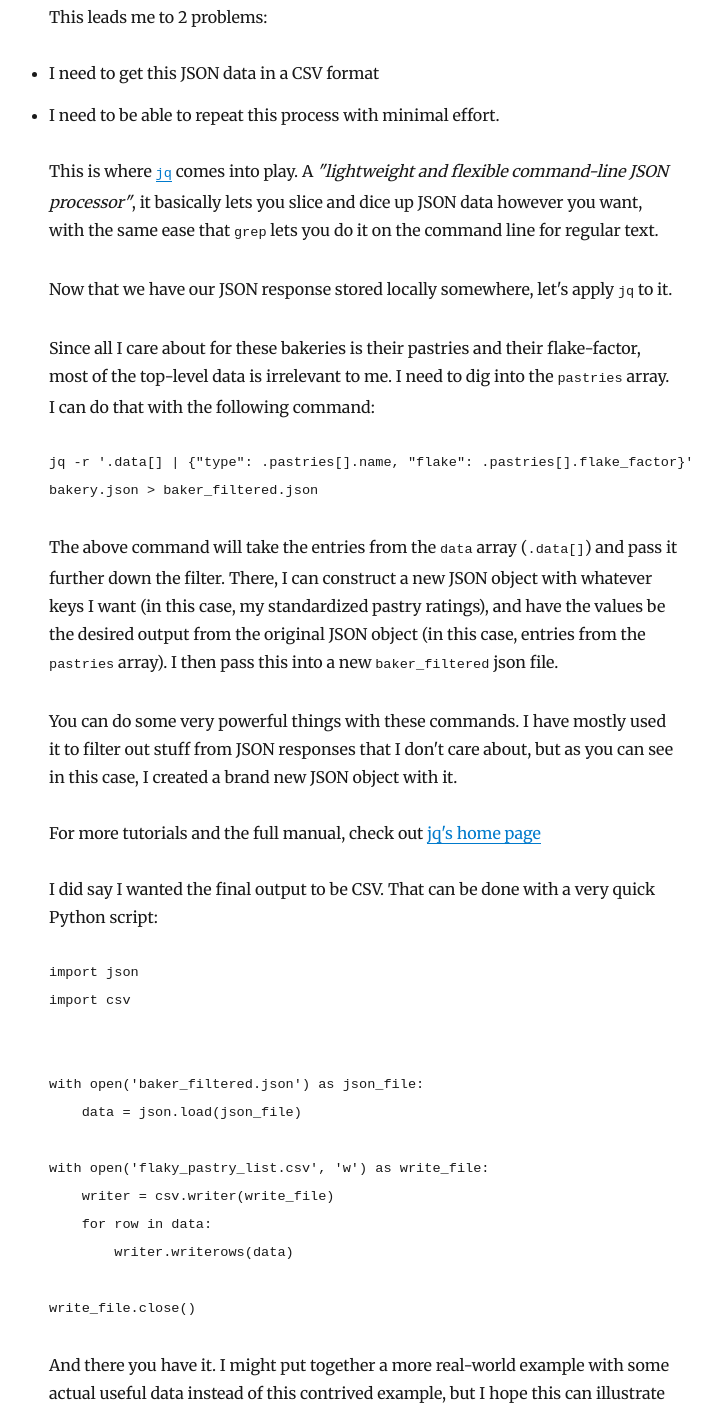
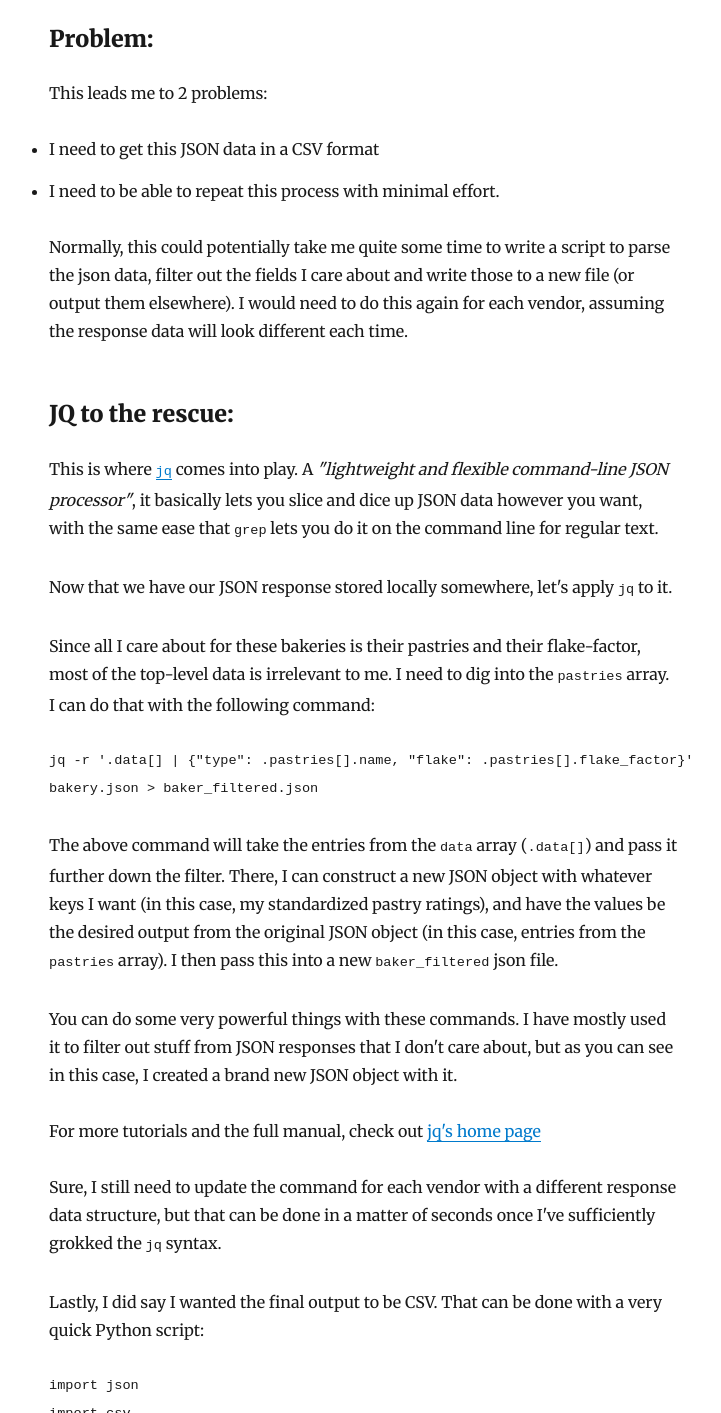
Before and after one commit to maxlvl/logistic_digression, a Gatsby site: page /jq/ in a window 1280 px wide. Shown: the part 1387-2800 px from the top of the page, without its empty margins (276-997 px from the left). Built offline with nearby package versions, Linux system fonts and the light colour scheme; Gatsby itself is replaced by a stand-in of ours; some packages are replaced by stand-ins of ours; code samples lack their colours.

Commit message:
Typo's and extra detail on jq post

````diff
--- a/content/blog/jq/index.md
+++ b/content/blog/jq/index.md
@@ -11,7 +11,7 @@ myself often turning to the vendor's API for answers, since even a handful of
 sandbox API endpoints can often give you most, if not all, the answers.
 
 Let's dive into an example.
-## Context:
+### Context:
 I really, really, really like flaky pastries. I don't know why, but I'm not
 satisfied until the entire table is covered in flakes. We could dig further into this strange flex, but it's pretty irrelevant. Anyway, to maximize my chances of indulging in this preference, I want to know what types of pastries are offered by 3 bakeries that are located closest to my house. Instead of walking over and asking like a normal human being, I decide to find the answer through more devious ways: hitting their baker.... API. ....this problem statement is already falling apart.
 
@@ -39,10 +39,17 @@ Ideally, if I am making a comparison of multiple bakeries and their pastries,
 I might want to share that with my fellow pastry-philes (yes, that's
 a word). Since spreadsheets are cool and all, I want to do that in a CSV file.
 
+### Problem:
 This leads me to 2 problems:
 - I need to get this JSON data in a CSV format
 - I need to be able to repeat this process with minimal effort.
 
+Normally, this could potentially take me quite some time to write a script to
+parse the json data, filter out the fields I care about and write those to a new
+file (or output them elsewhere). I would need to do this again for each
+vendor, assuming the response data will look different each time.
+
+### JQ to the rescue:
 This is where [`jq`](https://stedolan.github.io/jq/) comes into play.
 A *"lightweight and flexible command-line JSON processor"*, it basically lets
 you slice and dice up JSON data however you want, with the same ease that `grep`
@@ -70,7 +77,11 @@ see in this case, I created a brand new JSON object with it.
 For more tutorials and the full manual, check out [jq's home
 page](https://stedolan.github.io/jq/)
 
-I did say I wanted the final output to be CSV. That can be done with a very
+Sure, I still need to update the command for each vendor with a different
+response data structure, but that can be done in a matter of seconds once I've
+sufficiently grokked the `jq` syntax.
+
+Lastly, I did say I wanted the final output to be CSV. That can be done with a very
 quick Python script:
 
 ```
@@ -85,8 +96,6 @@ with open('flaky_pastry_list.csv', 'w') as write_file:
     writer = csv.writer(write_file)
     for row in data:
         writer.writerows(data)
-
-write_file.close()
 ```
 
 And there you have it. I might put together a more real-world example with some
````
